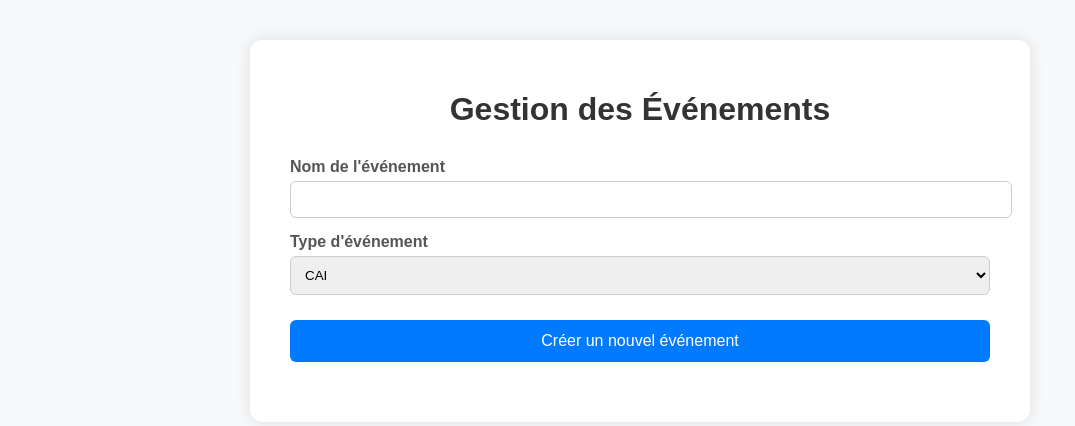
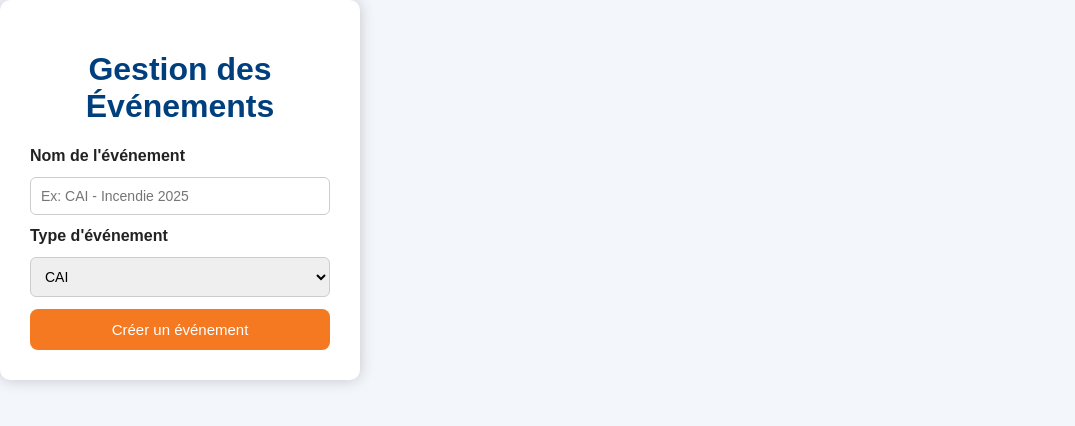
Before and after one commit to protec38/CAI, a Flask app: page /evenement/new in a window 1280 px wide. Shown: the top 426 px of the page, without its empty margins (0-1075 px from the left). Run offline with Flask 3, Linux system fonts and the light colour scheme; the visitor is signed in with stand-in values (Sample User, id 1); data comes from the database, SQL or seed files in the repository; data that the repository does not hold is empty.

Commit message:
Update evenement_new.html

```diff
--- a/app/templates/evenement_new.html
+++ b/app/templates/evenement_new.html
@@ -3,71 +3,18 @@
 <head>
     <meta charset="UTF-8">
     <title>Gestion des Événements</title>
-    <style>
-        body {
-            font-family: Arial, sans-serif;
-            background-color: #f6f8fa;
-            margin: 0;
-            padding: 0;
-        }
-        .container {
-            max-width: 700px;
-            margin: 40px auto;
-            background: white;
-            padding: 30px 40px;
-            border-radius: 12px;
-            box-shadow: 0 0 15px rgba(0,0,0,0.1);
-        }
-        h1 {
-            text-align: center;
-            color: #333;
-            margin-bottom: 30px;
-        }
-        form {
-            margin-bottom: 30px;
-        }
-        label {
-            display: block;
-            margin-top: 15px;
-            font-weight: bold;
-            color: #555;
-        }
-        input, select {
-            width: 100%;
-            padding: 10px;
-            margin-top: 5px;
-            border-radius: 6px;
-            border: 1px solid #ccc;
-        }
-        button {
-            margin-top: 25px;
-            width: 100%;
-            padding: 12px;
-            background-color: #007bff;
-            border: none;
-            color: white;
-            font-size: 16px;
-            border-radius: 6px;
-            cursor: pointer;
-        }
-        button:hover {
-            background-color: #0056b3;
-        }
-        .separator {
-            margin: 40px 0;
-            border-top: 1px solid #ddd;
-        }
-    </style>
+    <link rel="stylesheet" href="{{ url_for('static', filename='style.css') }}">
 </head>
 <body>
-<div class="container">
+    <div class="login-container">
+        <div class="login-box">
             <h1>Gestion des Événements</h1>
 
             <!-- Formulaire de création d'événement -->
             {% if user.is_admin or user.role == 'codep' %}
             <form method="POST" action="{{ url_for('main_bp.evenement_new') }}">
                 <label for="nom">Nom de l'événement</label>
-        <input type="text" name="nom" required>
+                <input type="text" name="nom" placeholder="Ex: CAI - Incendie 2025" required>
 
                 <label for="type_evt">Type d'événement</label>
                 <select name="type_evt" required>
@@ -76,15 +23,15 @@
                     <option value="PRV">PRV</option>
                 </select>
 
-        <button type="submit" name="action" value="create">Créer un nouvel événement</button>
+                <button type="submit" name="action" value="create">Créer un événement</button>
             </form>
             {% endif %}
 
-    <!-- Sélection d'événement existant -->
             {% if evenements %}
-    <div class="separator"></div>
+            <hr>
+            <!-- Sélection d'un événement existant -->
             <form method="POST" action="{{ url_for('main_bp.select_evenement') }}">
-        <label for="evenement_id">Sélectionner un événement existant</label>
+                <label for="evenement_id">Sélectionner un événement</label>
                 <select name="evenement_id" required>
                     {% for evt in evenements %}
                         <option value="{{ evt.id }}">{{ evt.nom }} ({{ evt.numero }})</option>
@@ -95,5 +42,6 @@
             </form>
             {% endif %}
         </div>
+    </div>
 </body>
 </html>
```
Lines whose indentation alone changed are shown as unchanged.
